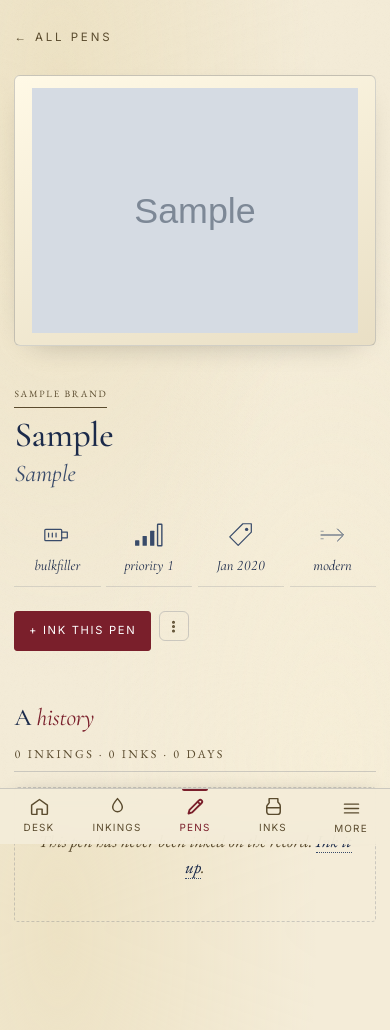
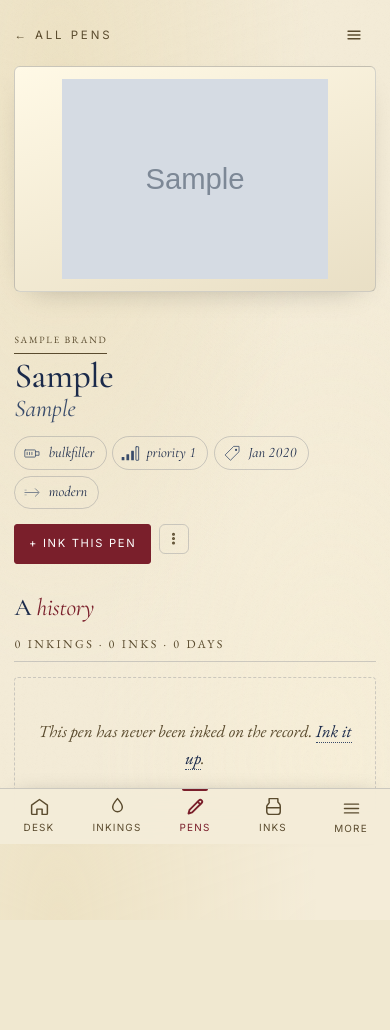
Before and after one commit to 098799/pypen, a Django app: page /pens/1/ in a window 390 px wide. After the commit the page ends 919 px from the top, so only its background shows below. Run offline with Django 3.2, Linux system fonts and the light colour scheme; a user stored in the database is signed in; tables that the repository leaves empty hold one stand-in row (values such as "Sample post"); grey boxes marked "Sample" are stand-in pictures; data that the repository does not hold is empty; some libraries are stand-ins or nearby versions.

Commit message:
Rework the pen detail page and give its back link a hamburger to share with
Reported twice: the detail page is wasteful with space, and the hamburger
should share the back link's line.

The hamburger first, because the reason there wasn't one is a rule doing more
than it says. The corner button is hidden on phones as "a duplicate of the tab
bar's More", and hidden again above 561px when the nav carries its own — which
between them is every width, so the corner button never renders anywhere. On a
detail page that left the back link alone on a line with no menu in reach
except at the very bottom of the screen, or after scrolling up far enough to
summon the floating top bar. Both detail pages now open with a bar that holds
the back link and a menu button, and it stands down above 720px where the app
nav already has one.

Also: an absolutely positioned box hangs off its container's padding box, so
`.menu-corner { top: 0 }` sat a full padding-height above the first line of
content rather than level with it. main publishes its top padding as a variable
now and the corner button uses it — which is what "same line" needs to mean
structurally, not just on the one page.

Space, measured at 390px. Hero 576px -> 458px, whole page 1648px -> 1499px:

* The photograph is the single biggest block. 4:3 of the full width is 262px
  before the pen's own name; on phones it is 16:10 capped at 34vh.
* The four facts — filling, rotation, acquisition, era — were four stacked
  icon-over-caption blocks in a band of their own. They are the same shape of
  thing as every other small fact in the app, so they are chips on one line
  now. The drawn icons stay: a filling system drawn is worth more than spelled.
* .pen-meta was declared twice in a row, a grid immediately overridden by a
  flex, with the grid version dead. Only the flex was ever doing anything.
* Overline, title and finish margins, and the hero's own bottom margin, all
  came in.

Co-Authored-By: Claude Opus 5 <noreply@anthropic.com>

```diff
--- a/dpypen/dpypen/items/static/items/css/app.css
+++ b/dpypen/dpypen/items/static/items/css/app.css
@@ -105,7 +105,7 @@ mark {
 html[data-theme="dark"] mark {
   background: color-mix(in srgb, var(--accent) 32%, transparent);
 }
-main { max-width: 1180px; margin: 0 auto; padding: 1.2rem 1.5rem 3rem; }
+main { --main-pt: 1.2rem; max-width: 1180px; margin: 0 auto; padding: var(--main-pt) 1.5rem 3rem; }
 section { margin-bottom: 5.5rem; }
 
 body::before {
@@ -159,9 +159,32 @@ svg:where(:not([width])) { width: 1em; height: 1em; }
 .topbar.tucked > * { pointer-events: none; }
 
 /* Corner menu button, absolute, doesn't push content */
+/* Back link on the left, menu on the right, one line. */
+.detail-bar {
+  display: flex;
+  align-items: center;
+  justify-content: space-between;
+  gap: 1rem;
+  margin-bottom: 0.6rem;
+}
+.detail-bar .menu-btn.detail-menu {
+  border: none;
+  background: transparent;
+  box-shadow: none;
+  padding: 0.4rem;
+  color: var(--muted);
+  flex: 0 0 auto;
+}
+.detail-bar .menu-btn.detail-menu:hover { transform: none; color: var(--ink); background: none; }
+/* Wide screens already carry a menu in the app nav; this one would be a third. */
+@media (min-width: 720px) { .detail-bar .menu-btn.detail-menu { display: none; } }
+
+/* An absolutely positioned box hangs off main's *padding* box, so top:0 put
+   the hamburger a whole padding-height above the first line of content — on a
+   detail page it floated above the back link instead of sitting beside it. */
 .menu-corner {
   position: absolute;
-  top: 0;
+  top: var(--main-pt);
   right: 0;
   z-index: 5;
 }
@@ -845,7 +868,7 @@ footer em { color: var(--ink-soft); }
 /* Mobile */
 @media (max-width: 560px) {
   body { font-size: 17px; }
-  main { padding: 0.8rem 1rem 2rem; }
+  main { --main-pt: 0.8rem; padding: var(--main-pt) 1rem 2rem; }
   section { margin-bottom: 3rem; }
   .tl-row { grid-template-columns: 1fr; gap: 0.3rem; }
   .tl-meta { text-align: left; }
@@ -1663,7 +1686,7 @@ html, body { overflow-x: clip; }
 
 /* Vertical rhythm scaled to the viewport rather than fixed at phone size. */
 section { margin-bottom: clamp(2.25rem, 5.5vw, 4.5rem); }
-main { max-width: 1320px; padding: 1.2rem clamp(0.9rem, 3vw, 1.75rem) 3rem; }
+main { max-width: 1320px; padding: var(--main-pt) clamp(0.9rem, 3vw, 1.75rem) 3rem; }
 
 /* --- 1. Phone: bottom tab bar ------------------------------------------- */
 
--- a/dpypen/dpypen/items/templates/items/pens/detail.html
+++ b/dpypen/dpypen/items/templates/items/pens/detail.html
@@ -7,21 +7,24 @@
   grid-template-columns: minmax(260px, 1fr) 1fr;
   gap: 2rem;
   align-items: start;
-  margin-bottom: 3rem;
+  margin-bottom: 1.6rem;
 }
 @media (max-width: 760px) {
   .pen-hero { grid-template-columns: 1fr; }
 }
+/* Shares its line with the shell's corner hamburger, which sits at the same
+   top edge — hence no top margin and room kept clear on the right. */
 .pen-back {
   font-family: "Inter", sans-serif;
   font-size: 0.72rem;
   letter-spacing: 0.25em;
   text-transform: uppercase;
   color: var(--muted);
-  margin-bottom: 1rem;
+  margin: 0;
   border: none;
-  display: inline-block;
-  padding: 0.6rem 0.8rem 0.6rem 0;
+  display: inline-flex;
+  align-items: center;
+  padding: 0;
   min-height: 40px;
   line-height: 1.4;
 }
@@ -42,6 +45,9 @@
   display: flex;
   align-items: center;
   justify-content: center;
+}
+@media (max-width: 760px) {
+  .pen-photo-main { aspect-ratio: 16/10; max-height: 34vh; }
 }
 .pen-photo-main img { width: 100%; height: 100%; object-fit: cover; display: block; }
 .pen-photo-main img.styled { object-fit: contain; padding: 0.75rem; }
@@ -74,14 +80,14 @@
 .pen-photo-thumbs img { width: 100%; height: 100%; object-fit: cover; display: block; }
 .pen-photo-thumbs img.styled { object-fit: contain; padding: 0.3rem; }
 
-.pen-title-block .overline { margin-bottom: 0.6rem; }
+.pen-title-block .overline { margin-bottom: 0.25rem; }
 .pen-title-block h1 {
   font-family: "Cormorant Garamond", "EB Garamond", Georgia, serif;
   font-weight: 500;
   font-size: clamp(2.2rem, 5vw, 3.6rem);
   line-height: 1;
   letter-spacing: -0.01em;
-  margin: 0 0 0.5rem;
+  margin: 0 0 0.2rem;
 }
 .pen-title-block .finish {
   font-family: "Cormorant Garamond", Georgia, serif;
@@ -93,48 +99,30 @@
   line-height: 1.1;
 }
 
-.pen-meta {
-  display: grid;
-  grid-template-columns: repeat(auto-fit, minmax(140px, 1fr));
-  gap: 0.6rem;
-  margin: 1.5rem 0;
-}
+/* Four facts about the pen, previously four stacked icon-over-caption blocks
+   ~90px tall in their own band. They are the same shape of thing as every
+   other small fact in the app now, so they read as chips on one line — the
+   icons stay, because a filling system drawn is worth more than spelled. */
 .pen-meta {
   display: flex;
-  gap: 1rem;
+  gap: 0.35rem;
   flex-wrap: wrap;
-  margin: 1.5rem 0;
+  margin: 0.85rem 0 0;
 }
 .meta-m {
-  display: flex;
-  flex-direction: column;
+  display: inline-flex;
   align-items: center;
-  justify-content: flex-start;
-  gap: 0.55rem;
-  padding: 0.9rem 1.1rem 0.8rem;
-  min-width: 88px;
-  border-bottom: 1px solid color-mix(in srgb, var(--ink-line) 70%, transparent);
+  gap: 0.4rem;
+  padding: 0.28rem 0.7rem 0.28rem 0.5rem;
+  border: 1px solid var(--ink-line);
+  border-radius: 999px;
   color: var(--ink-soft);
+  white-space: nowrap;
   transition: border-color 0.2s;
-}
-@media (max-width: 560px) {
-  .pen-meta {
-    display: grid;
-    grid-template-columns: repeat(4, 1fr);
-    gap: 0.35rem;
-  }
-  .meta-m {
-    min-width: 0;
-    padding: 0.55rem 0.15rem 0.5rem;
-    gap: 0.35rem;
-  }
-  .meta-m svg.ic { width: 22px; height: 22px; }
-  .meta-m .cap { font-size: 0.78rem; }
-  .meta-m .rot-ic { max-width: 100%; height: auto; }
 }
 .meta-m:hover { border-color: var(--accent); }
 .meta-m svg.ic {
-  width: 30px; height: 30px;
+  width: 19px; height: 19px;
   stroke: currentColor;
   stroke-width: 1.3;
   fill: none;
@@ -156,7 +144,7 @@
   display: flex;
   gap: 0.5rem;
   flex-wrap: wrap;
-  margin-top: 1.25rem;
+  margin-top: 0.9rem;
 }
 
 .history-row {
@@ -204,7 +192,20 @@
 
 {% block content %}
 
-<a href="{% url 'pens_list' %}" class="pen-back">&larr; All pens</a>
+{% comment %}
+The back link had this line to itself while the only hamburger within reach sat
+at the bottom of the screen in the tab bar — the corner one is hidden on phones
+as a duplicate of it, and the floating top bar only appears once you scroll.
+A half-empty row and no menu at rest; the row carries both now.
+{% endcomment %}
+<div class="detail-bar">
+  <a href="{% url 'pens_list' %}" class="pen-back">&larr; All pens</a>
+  <button class="menu-btn detail-menu" type="button" aria-label="Menu" aria-controls="menuPanel" data-menu-btn>
+    <svg viewBox="0 0 24 24" fill="none" stroke="currentColor" stroke-width="1.7" stroke-linecap="round">
+      <path d="M4 7h16M4 12h16M4 17h16"></path>
+    </svg>
+  </button>
+</div>
 
 <div class="pen-hero">
   <div>
```
Also changed, not shown: dpypen/dpypen/items/templates/items/inks/detail.html (+15 -2 lines).
